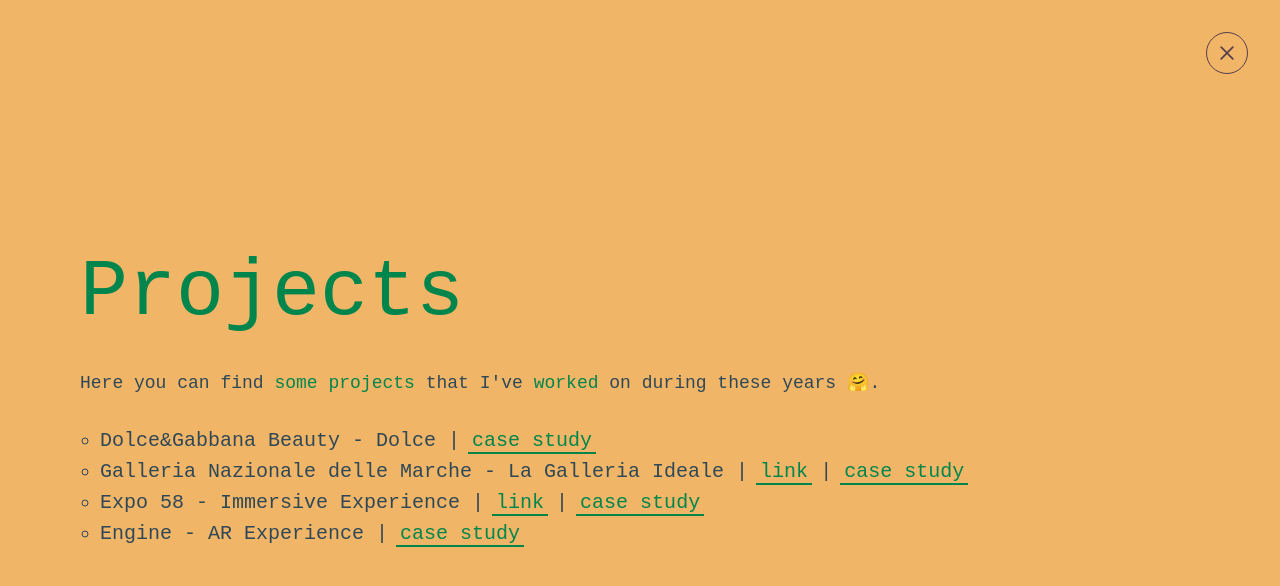
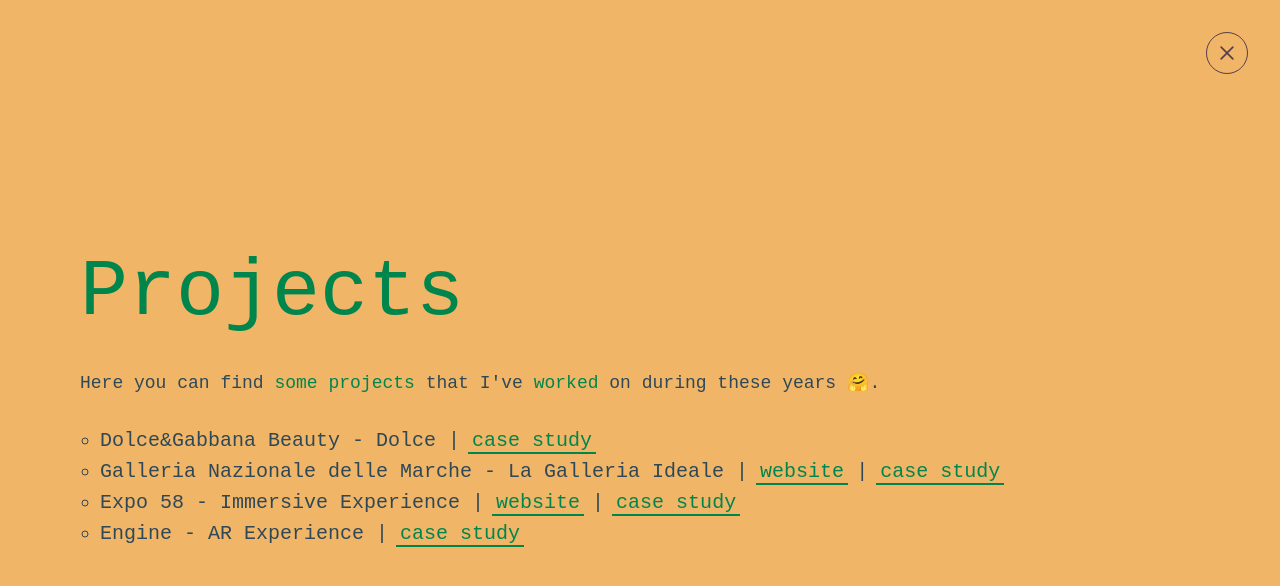
Before and after one commit to rhlbzz/whoami, a Vue app: page /projects in a window 1280 px wide. Shown: the top 586 px of the page. Built offline with nearby package versions, Linux system fonts and the light colour scheme; a web font is replaced by a local one.

Commit message:
chore: use "website" instead of "link"

```diff
--- a/src/views/ProjectsPage.vue
+++ b/src/views/ProjectsPage.vue
@@ -40,7 +40,7 @@
             target="_blank"
             rel="nofollow noopener noreferrer"
             href="https://galleriaideale.gndm.it/it/"
-          >link</SimpleCtaComponent>
+          >website</SimpleCtaComponent>
           |
           <SimpleCtaComponent
             cta-theme="projects_contrast"
@@ -55,7 +55,7 @@
             target="_blank"
             rel="nofollow noopener noreferrer"
             href="https://expo-58.historia.europa.eu/#/en/"
-          >link</SimpleCtaComponent>
+          >website</SimpleCtaComponent>
           |
           <SimpleCtaComponent
             cta-theme="projects_contrast"
```
